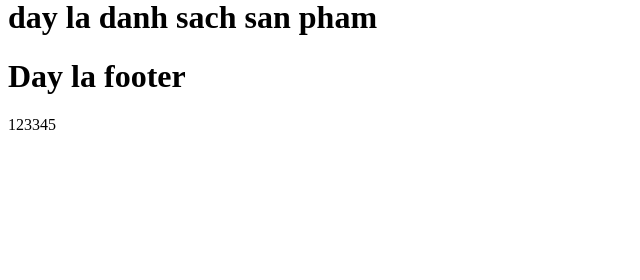
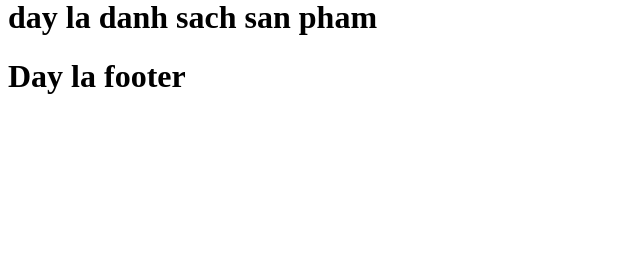
Before and after one commit to truongnq0509/_app_food, a PHP site: page / in a window 1280 px wide. Shown: the part 520-800 px from the top of the page, without its empty margins (0-640 px from the left). Run offline with PHP 8.4, Linux system fonts and the light colour scheme; data that the repository does not hold is empty.

Commit message:
[#2 Thay doi thoi]

```diff
--- a/index.php
+++ b/index.php
@@ -10,6 +10,5 @@
     require "./controllers/$controllerName.php";
     $actionName();
 
-    echo '123345';
     ?>
 </body>
```
Also changed, not shown: demo.html (deleted).
